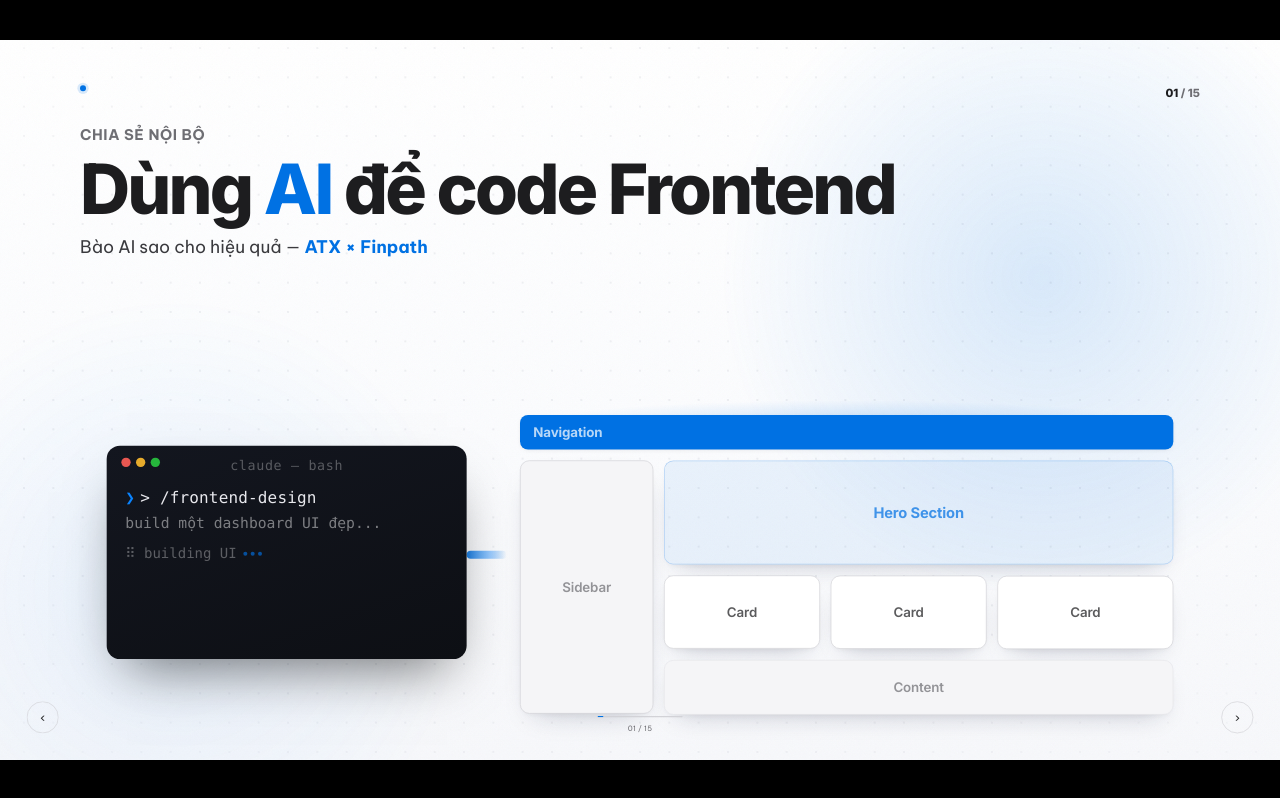
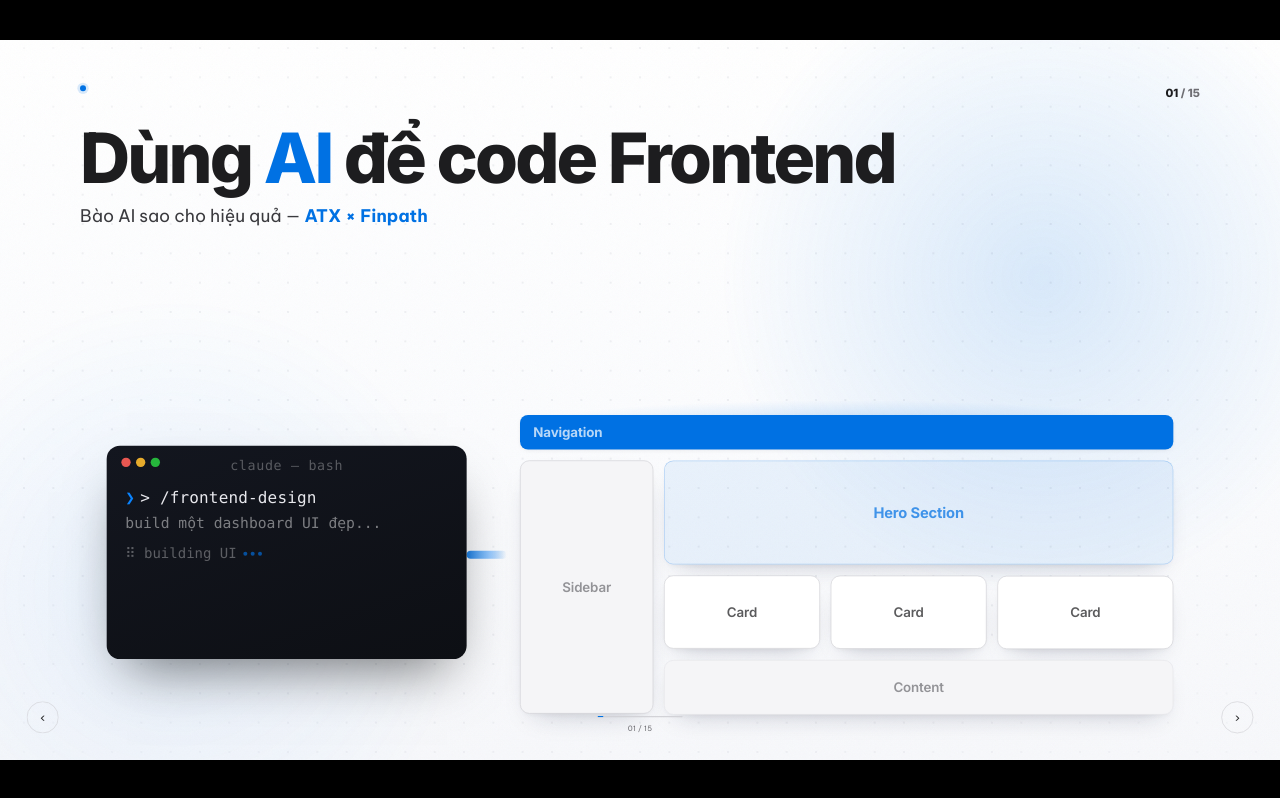
Before and after one commit to DangTrungdev113999/slide-deck, a React (Vite) app: page /#/1 in a window 1280 px wide. Built offline with nearby package versions, Linux system fonts and the light colour scheme.

Commit message:
Remove eyebrows on slides 1 & 8; trim slide 11 lead to first sentence

```diff
--- a/src/slides/Slide01.tsx
+++ b/src/slides/Slide01.tsx
@@ -6,12 +6,8 @@
     <SlideFrame index={1} kicker="" active={active}>
       {/* Headline block — kicker "MỞ MÀN" removed per redesign spec */}
       <div style={{ marginTop: 32 }}>
-        <span data-reveal style={TYPE.eyebrow}>
-          Chia sẻ nội bộ
-        </span>
-
         {/* h1 headline — "AI" in accent, ≥104px per spec */}
-        <h1 data-reveal style={{ ...TYPE.h1, marginTop: 14 }}>
+        <h1 data-reveal style={{ ...TYPE.h1, marginTop: 0 }}>
           Dùng{" "}
           <span style={{ color: "var(--accent)" }}>AI</span>{" "}
           để code Frontend
--- a/src/slides/Slide08.tsx
+++ b/src/slides/Slide08.tsx
@@ -6,10 +6,7 @@
     <SlideFrame index={8} kicker="Harness" active={active}>
       {/* Headline block — compact so diagram fills the lower zone */}
       <div style={{ marginTop: 32 }}>
-        <span data-reveal style={TYPE.eyebrow}>
-          Kiến trúc Agent
-        </span>
-        <h2 data-reveal style={{ ...TYPE.h2, marginTop: 8 }}>
+        <h2 data-reveal style={{ ...TYPE.h2, marginTop: 0 }}>
           Tay chân của{" "}
           <span style={{ color: "var(--accent)" }}>Agent</span>
         </h2>
--- a/src/slides/Slide13.tsx
+++ b/src/slides/Slide13.tsx
@@ -16,7 +16,6 @@
           <b style={{ color: "var(--ink)" }}>UI/UX</b>
           {" "}+{" "}
           <b style={{ color: "var(--ink)" }}>Logic business</b>.
-          {" "}Mỗi mặt trận cần cách dùng AI khác nhau.
         </p>
       </div>
 
```
